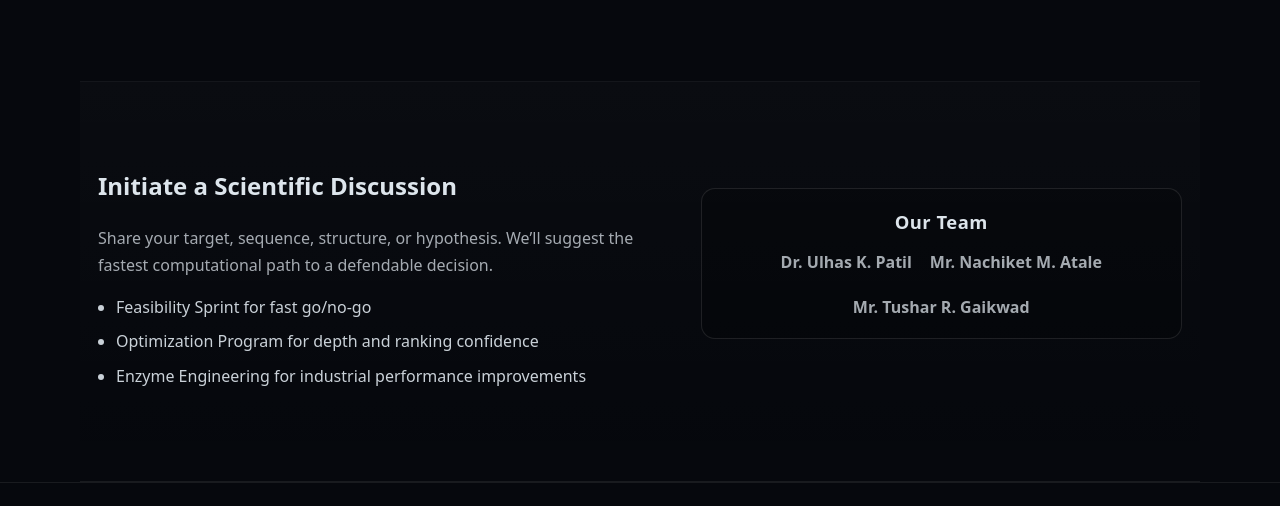
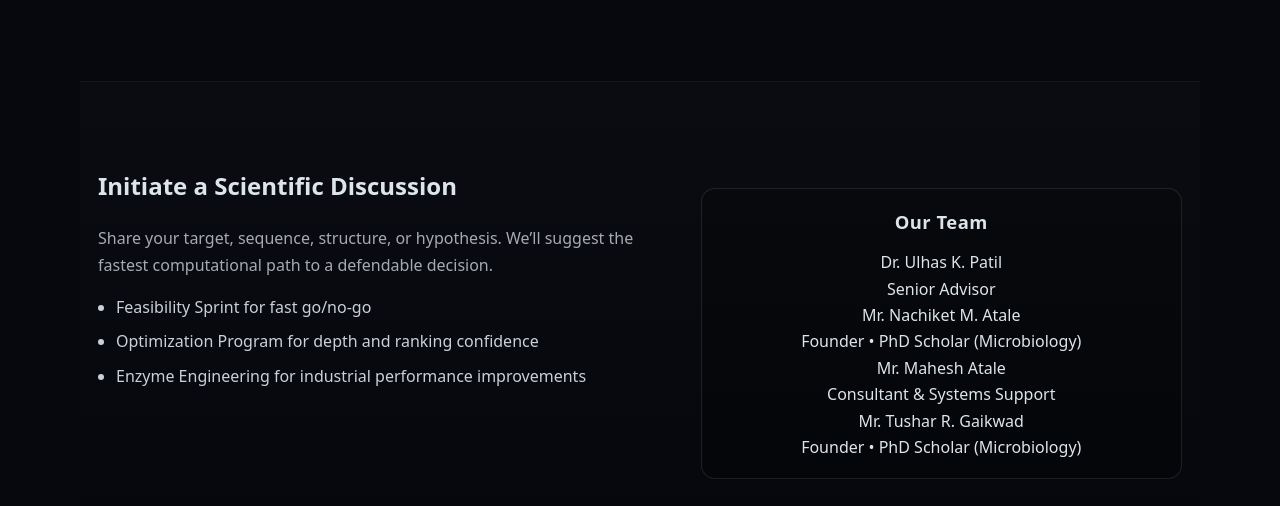
Before and after one commit to tusharRG-arch/DockGenix, a plain HTML site: page index.html in a window 1280 px wide. Shown: the part 4798-5304 px from the top of the page. Drawn offline with Linux system fonts and the light colour scheme.

Commit message:
Update index.html

```diff
--- a/index.html
+++ b/index.html
@@ -597,14 +597,28 @@
 
 
     <!-- RIGHT COLUMN — TEAM BOX -->
-    <div class="team-block reveal">
-      <h3 class="team-title">Our Team</h3>
+   <div class="team-block reveal">
+  <h3 class="team-title">Our Team</h3>
 
-      <div class="team-names">
-        <span>Dr. Ulhas K. Patil</span>
-        <span>Mr. Nachiket M. Atale</span>
-        <span>Mr. Tushar R. Gaikwad</span>
-      </div>
+  <div class="team-grid">
+    <div class="team-member">
+      <div class="member-name">Dr. Ulhas K. Patil</div>
+      <div class="member-role">Senior Advisor</div>
+    </div>
+
+    <div class="team-member">
+      <div class="member-name">Mr. Nachiket M. Atale</div>
+      <div class="member-role">Founder • PhD Scholar (Microbiology)</div>
+    </div>
+
+     <div class="team-member">
+      <div class="member-name">Mr. Mahesh Atale</div>
+      <div class="member-role">Consultant & Systems Support</div>
+    </div>
+
+   <div class="team-member">
+      <div class="member-name">Mr. Tushar R. Gaikwad</div>
+      <div class="member-role">Founder • PhD Scholar (Microbiology)</div>
     </div>
 
   </div>
```
